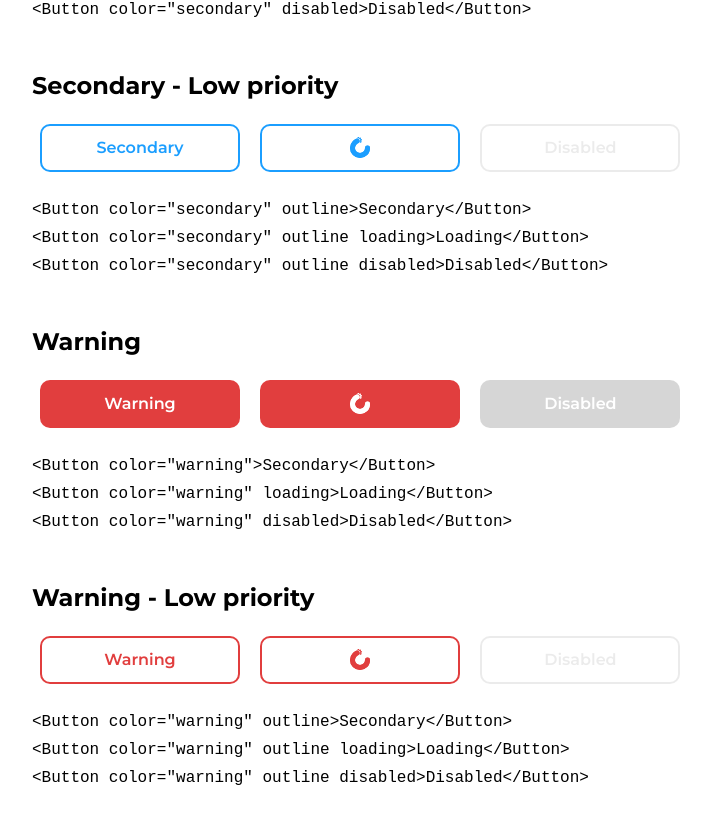
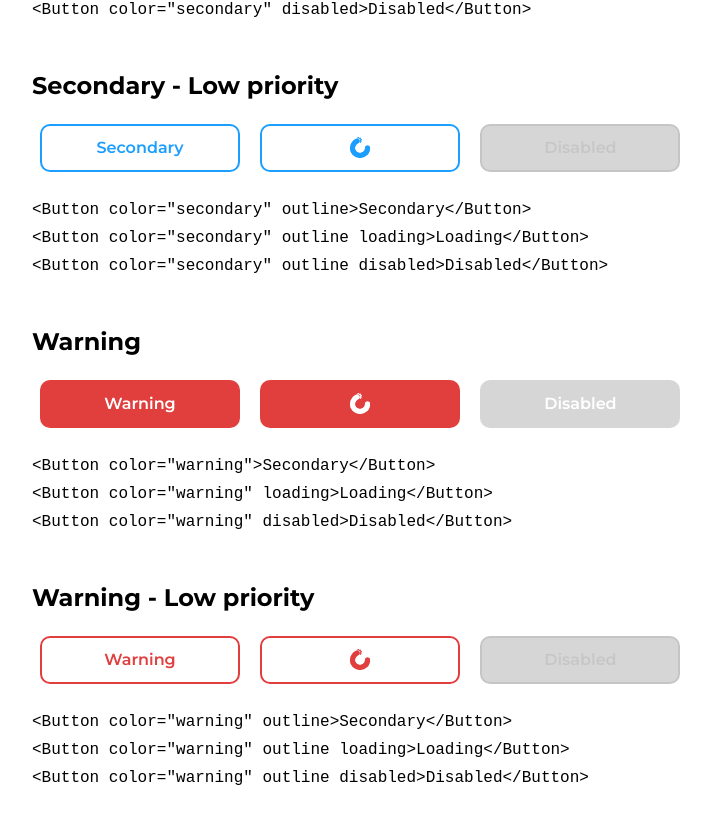
Before and after one commit to MacPaw/macpaw-ui, a Next.js app: page /button in a window 1280 px wide. Shown: the part 1900-2724 px from the top of the page, without its empty margins (292-1003 px from the left). Built offline with nearby package versions, Linux system fonts and the light colour scheme.

Commit message:
btn fixes

```diff
--- a/package.json
+++ b/package.json
@@ -1,6 +1,6 @@
 {
   "name": "@macpaw/macpaw-ui",
-  "version": "0.0.1",
+  "version": "0.0.2",
   "main": "lib/ui.js",
   "scripts": {
     "dev": "next -p 1234",
--- a/src/Button/Button.d.ts
+++ b/src/Button/Button.d.ts
@@ -11,6 +11,7 @@ interface Props {
   outline?: boolean;
   iconLeft?: ReactNode;
   iconRight?: ReactNode;
+  onClickHandler?: () => void;
 }
 
 declare const Button: FC<Props>;
--- a/src/Button/Button.js
+++ b/src/Button/Button.js
@@ -15,6 +15,7 @@ const Button = (props) => {
     outline,
     iconLeft,
     iconRight,
+    onClickHandler,
     ...other
   } = props;
 
@@ -30,7 +31,7 @@ const Button = (props) => {
   const isIconRight = !loading && iconRight;
 
   return (
-    <button type={type} className={classNames} disabled={disabled || loading} {...other}>
+    <button type={type} className={classNames} disabled={disabled || loading} onClick={onClickHandler ? onClickHandler : null} {...other}>
       {isIconLeft && <span className="button-icon -left">{iconLeft}</span>}
       {loading && '\u00A0'}
       {loading && <ButtonLoader />}
--- a/src/Button/Button.scss
+++ b/src/Button/Button.scss
@@ -72,7 +72,7 @@
   }
 
   &.-primary.-outline:not(:disabled):hover {
-    background: var(--color-white);
+    background: none;
     box-shadow: inset 0 0 0 2px var(--color-black);
   }
 
@@ -127,7 +127,7 @@
 
   &.-secondary.-outline[disabled]:not(.-loading) {
     color: var(--color-black-08);
-    background-color: var(--color-white);
+    background-color: none;
     box-shadow: inset 0 0 0 2px var(--color-black-08);
   }
 
@@ -171,7 +171,7 @@
 
   &.-warning.-outline[disabled]:not(.-loading) {
     color: var(--color-black-08);
-    background-color: var(--color-white);
+    background-color: none;
     box-shadow: inset 0 0 0 2px var(--color-black-08);
   }
 
```
